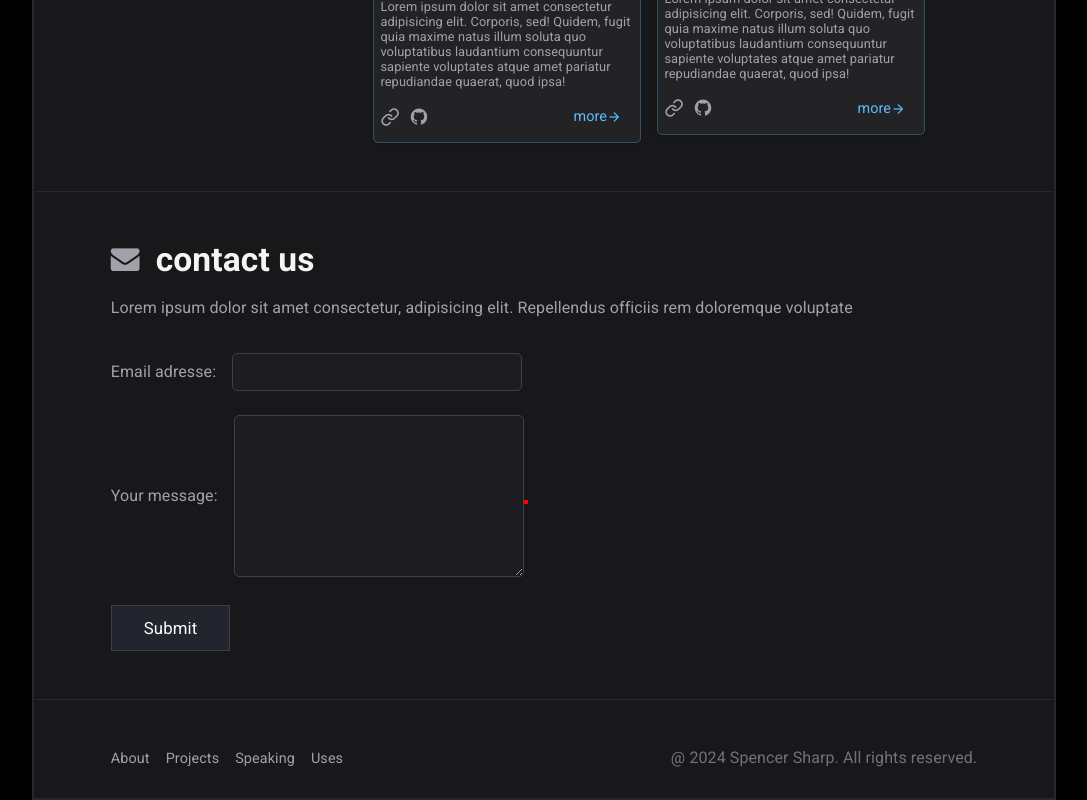
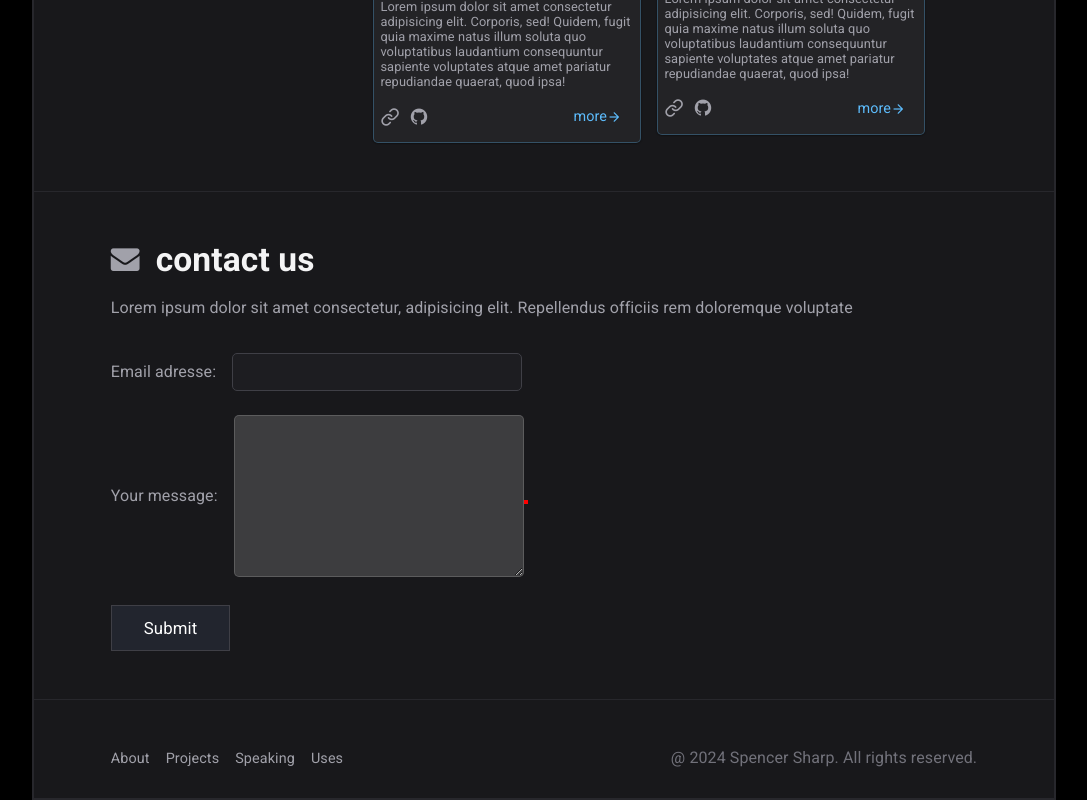
Before and after one commit to bilelmahmoud/Portfolio, a React (Vite) app: page / in a window 1280 px wide. Shown: the part 1115-1915 px from the top of the page, without its empty margins (96-1183 px from the left). Built offline with nearby package versions, Linux system fonts and the light colour scheme.

Commit message:
Ajouter des designs et couleurs spécifiques pour le mode sombre et le mode clair

```diff
--- a/src/components/1-header/Header.jsx
+++ b/src/components/1-header/Header.jsx
@@ -51,7 +51,7 @@ const Header = () => {
         setTheme(localStorage.getItem("currentMode"))
 
       }} className='mode flex'>
-        <span className='icon-moon-o'></span>
+        { theme === "dark" ? (<span className='icon-moon-o'></span>) : (<span className='icon-sun'></span>) }
       </button>
 
 
--- a/src/components/1-header/header.css
+++ b/src/components/1-header/header.css
@@ -68,8 +68,13 @@ header .icon-menu, header button.mode{
      color: var(--subtitle);
      border: 1px solid rgb(244, 165, 96, 0.249);
      transition: 0.2s;
+     box-shadow: 1px 1px 40px rgba(35, 35, 36, 0.165) ;
 
 
+}
+
+header .icon-sun{
+    color: rgb(255, 165, 0);
 }
 
 header .icon-menu:hover, header button.mode:hover{
@@ -88,6 +93,9 @@ header .icon-close:hover{
     color: crimson;
     rotate: 180deg ;
 }
+
+
+
 
 /*
 ===============================
--- a/src/components/4-contact/contact.css
+++ b/src/components/4-contact/contact.css
@@ -22,7 +22,7 @@ section.contact-us label{
 
 }
 section.contact-us #email,
- section.contact-us #message{
+section.contact-us #message{
    all: unset;
    background-color: rgba(63,63,70, 0.15);
    border: 1px solid rgb(63 63 70);
@@ -35,14 +35,28 @@ section.contact-us #email,
 
 }
 
-section.contact-us #email:focus
-, section.contact-us #message:focus{
-   border: 1px solid rgb(45 212 191);
+.light section.contact-us #email,
+ section.contact-us #message{
+
+    background-color: rgba(255, 255, 255, 0.162);
+    color: #232324;
+    border: 1px solid rgba(128, 128, 128, 0.451);
+    box-shadow: 1px 1px 1px rgba(73, 73, 75, );
+
+ }
+
+ .light section.contact-us #email:focus ,
+ .light section.contact-us #message:focus,
+ .light section.contact-us #email:hover ,
+ .light section.contact-us #message:hover{
+   border: 1px solid rgb(78, 80, 80);
 
 }
 
-section.contact-us #email:hover
-, section.contact-us #message:hover{
+.section.contact-us #email:focus,
+section.contact-us #message:focus,
+section.contact-us #email:hover ,
+section.contact-us #message:hover{
    border: 1px solid rgb(45 212 191);
 
 }
```
